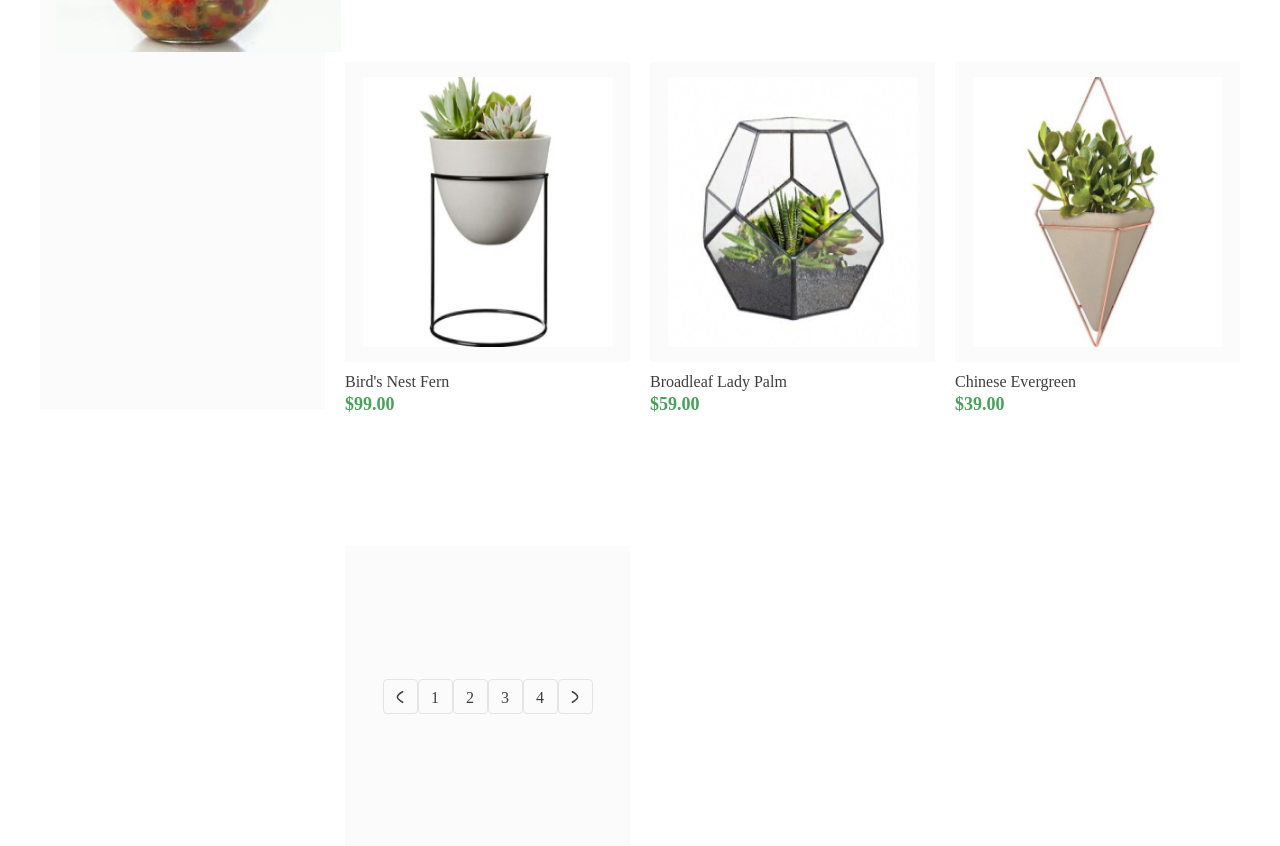
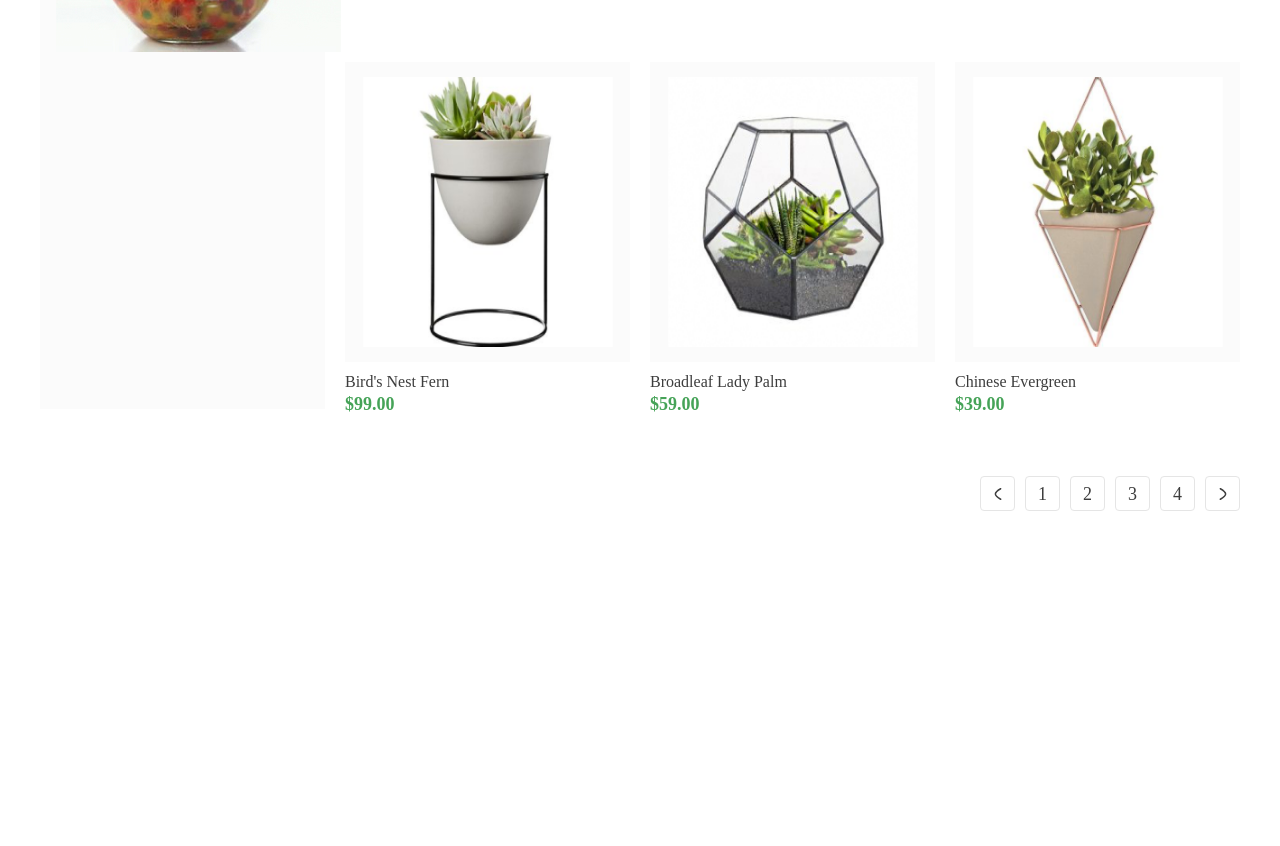
Before and after one commit to Serhii1337/Homeworks, a plain HTML site: page index.html in a window 1280 px wide. Shown: the part 1401-2247 px from the top of the page. After the commit the page ends 1913 px from the top, so only its background shows below. Drawn offline with Linux system fonts and the light colour scheme.

Commit message:
homework08

```diff
--- a/css/style.css
+++ b/css/style.css
@@ -259,14 +259,15 @@
     height: 350px;
     margin-bottom: 65px;
     border-top: 1px solid transparent;
+    cursor: pointer;
 }
 
 .goods article:hover {
-    border-top: 1px solid #46A358;;
+    border-top: 1px solid #46A358;
 }
 
-.goods div {
-    background-color: #FBFBFB;;
+.goods-bg {
+    background-color: #FBFBFB;
     width: 285px;
     height: 300px;
     display: flex;
@@ -295,29 +296,39 @@
     margin-top: 6px;
 }
 
-.paginator{
-    float: right;
-    margin-top: 70px;
-
+#paginator-box {
+    display: flex;
+    width: 895px;
+    justify-content: end;
 }
 
-.paginator a {
-    display: inline-block;
+#paginator {
+    color: #3D3D3D;
+    font-size: 18px;
+    font-weight: 300;
+    line-height: 16px;
+    display: flex;
     text-align: center;
+}
+
+#paginator a {
     width: 35px;
     height: 35px;
+    font-size: 18px;
     line-height: 35px;
     flex-shrink: 0;
     border-radius: 4px;
     border: 1px solid #E5E5E5;
     text-decoration: none;
     color: #3D3D3D;
+    margin-left: 10px;
 }
 
-.paginator a:hover {
-    border-color: #46A358 ;
-    background-color: #46A358;
+#paginator a:hover {
     color: #FFF;
     font-size: 18px;
     font-weight: 700;
+    background-color: #46A358;
+    border-color: #46A358;;
+
 }
--- a/index.html
+++ b/index.html
@@ -155,90 +155,84 @@
                     </div>
                     <div class="goods">
                         <article>
-                            <div>
+                            <div class="goods-bg">
                                 <img src="./image/plant1.png" alt="">
                             </div>
                             <h3>Barberton Daisy</h3>
                             <p>$119.00</p>
                         </article>
                         <article>
-                            <div>
+                            <div class="goods-bg">
                                 <img src="./image/plant2.png" alt="">
                             </div>
                             <h3>Angel Wing Begonia</h3>
                             <p>$169.00</p>
                         </article>
                         <article>
-                            <div>
+                            <div class="goods-bg">
                                 <img src="./image/plant3.png" alt="">
                             </div>
                             <h3>African Violet</h3>
                             <p>$199.00</p>
                         </article>
                         <article>
-                            <div>
+                            <div class="goods-bg">
                                 <img src="./image/plant4.png" alt="">
                             </div>
                             <h3>Beach Spider Lily</h3>
                             <p>$129.00</p>
                         </article>
                         <article>
-                            <div>
+                            <div class="goods-bg">
                                 <img src="./image/plant5.png" alt="">
                             </div>
                             <h3>Blushing Bromeliad</h3>
                             <p>$139.00</p>
                         </article>
                         <article>
-                            <div>
+                            <div class="goods-bg">
                                 <img src="./image/plant6.png" alt="">
                             </div>
                             <h3>Aluminum Plant</h3>
                             <p>$179.00</p>
                         </article>
                         <article>
-                            <div>
+                            <div class="goods-bg">
                                 <img src="./image/plant7.png" alt="">
                             </div>
                             <h3>Bird's Nest Fern</h3>
                             <p>$99.00</p>
                         </article>
                         <article>
-                            <div>
+                            <div class="goods-bg">
                                 <img src="./image/plant8.png" alt="">
                             </div>
                             <h3>Broadleaf Lady Palm</h3>
                             <p>$59.00</p>
                         </article>
                         <article>
-                            <div>
+                            <div class="goods-bg">
                                 <img src="./image/plant9.png" alt="">
                             </div>
                             <h3>Chinese Evergreen</h3>
                             <p>$39.00</p>
                         </article>
-
-                        <div class="paginator">
-                            <a class="prew" href="#"><svg xmlns="http://www.w3.org/2000/svg" width="8" height="12"
-                                    viewBox="0 0 8 12" fill="none">
-                                    <path
-                                        d="M6.625 11.25C6.625 11.25 1.375 8.142 1.375 6C1.375 3.85875 6.625 0.75 6.625 0.75"
-                                        stroke="#3D3D3D" stroke-width="1.5" stroke-linecap="round"
-                                        stroke-linejoin="round" />
+                        <div id="paginator-box">
+                            <div id="paginator">
+                                <a href="#"><svg xmlns="http://www.w3.org/2000/svg" width="8" height="12" viewBox="0 0 8 12" fill="none">
+                                    <path d="M6.625 11.25C6.625 11.25 1.375 8.142 1.375 6C1.375 3.85875 6.625 0.75 6.625 0.75" stroke="#3D3D3D" stroke-width="1.5" stroke-linecap="round" stroke-linejoin="round"/>
                                 </svg></a>
                                 <a href="#">1</a>
                                 <a href="#">2</a>
                                 <a href="#">3</a>
                                 <a href="#">4</a>
-                            <a class="next" href="#"><svg xmlns="http://www.w3.org/2000/svg" width="8" height="12"
-                                    viewBox="0 0 8 12" fill="none">
-                                    <path
-                                        d="M1.375 0.750244C1.375 0.750244 6.625 3.85824 6.625 6.00024C6.625 8.14149 1.375 11.2502 1.375 11.2502"
-                                        stroke="#3D3D3D" stroke-width="1.5" stroke-linecap="round"
-                                        stroke-linejoin="round" />
+                                <a href="#"><svg xmlns="http://www.w3.org/2000/svg" width="8" height="12" viewBox="0 0 8 12" fill="none">
+                                    <path d="M1.375 0.750244C1.375 0.750244 6.625 3.85824 6.625 6.00024C6.625 8.14149 1.375 11.2502 1.375 11.2502" stroke="#3D3D3D" stroke-width="1.5" stroke-linecap="round" stroke-linejoin="round"/>
                                 </svg></a>
+                            </div>
+                        </div>
+                    </div>
 
-                        </div>
 
                 </div>
             </section>
```
Lines whose indentation alone changed are shown as unchanged.
